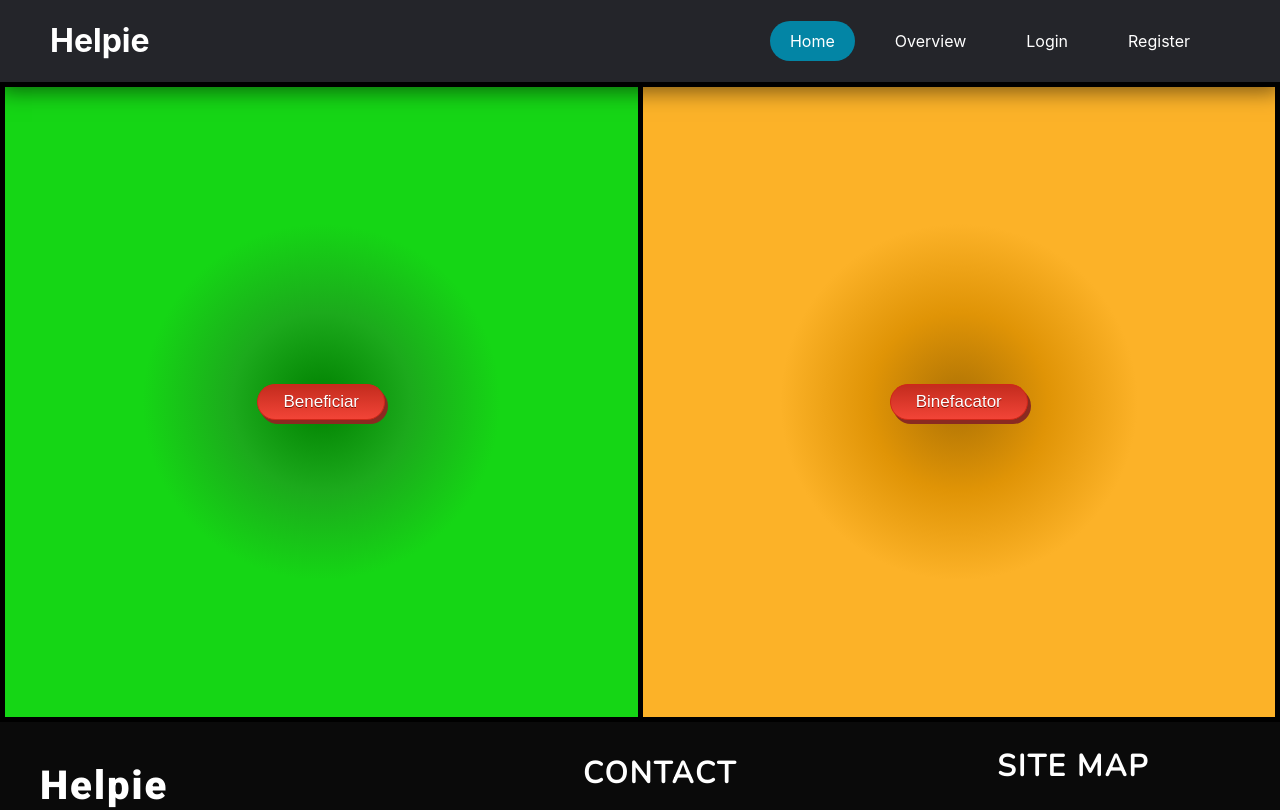
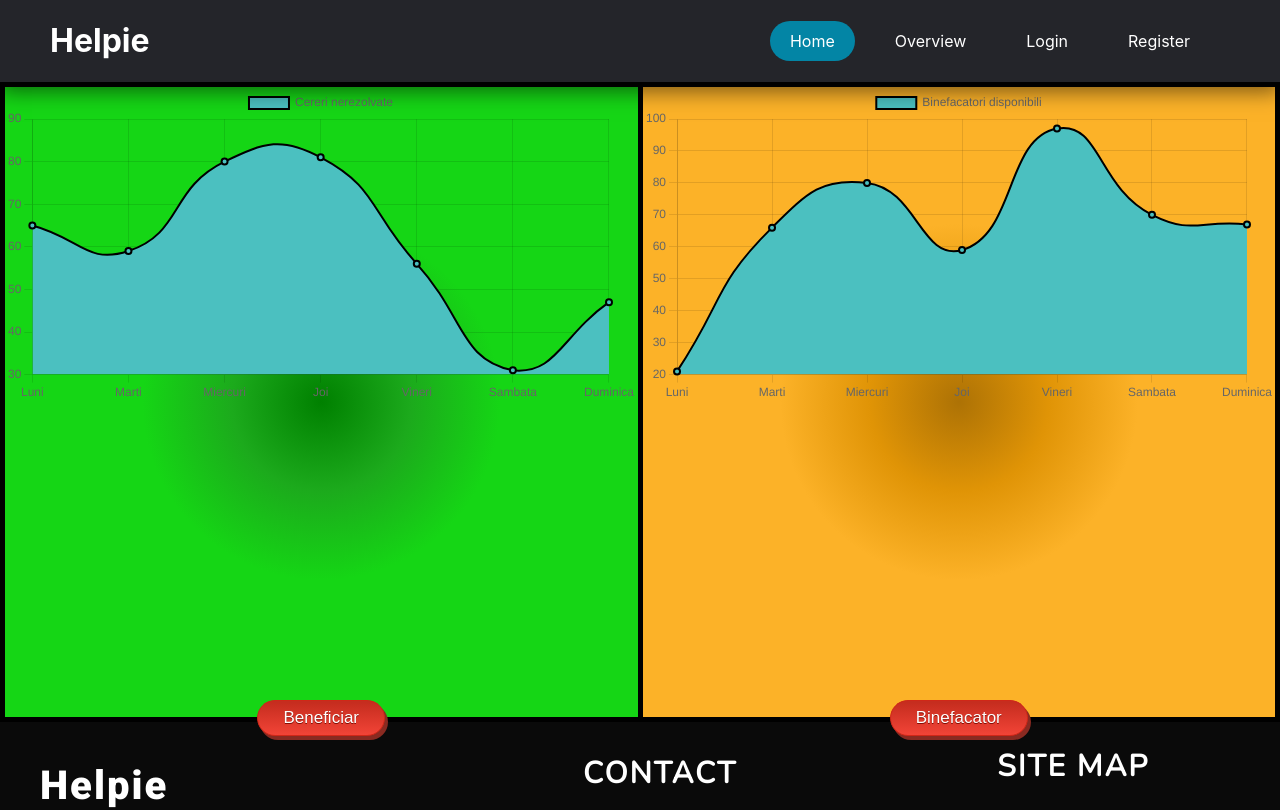
Before and after one commit to cristibctr/FrontEnd-Team2, a React (Create React App) app: page / in a window 1280 px wide. Shown: the top 810 px of the page. Built offline with nearby package versions, Linux system fonts and the light colour scheme.

Commit message:
Add files via upload

```diff
--- a/src/HomePage.js
+++ b/src/HomePage.js
@@ -1,11 +1,62 @@
 import React from "react"
 import styles from "./styles/HomePage.css"
+import { Line } from 'react-chartjs-2';
+
+const linie1 = {
+    labels: ['Luni', 'Marti', 'Miercuri',
+        'Joi', 'Vineri', 'Sambata', 'Duminica'],
+    datasets: [
+        {
+            label: 'Cereri nerezolvate',
+            fill: true,
+            lineTension: 0.5,
+            backgroundColor: 'rgba(75,192,192,1)',
+            borderColor: 'rgba(0,0,0,1)',
+            borderWidth: 2,
+            data: [65, 59, 80, 81, 56, 31, 47]
+        }
+    ]
+}
+
+const linie2 = {
+    labels: ['Luni', 'Marti', 'Miercuri',
+        'Joi', 'Vineri', 'Sambata', 'Duminica'],
+    datasets: [
+        {
+            label: 'Binefacatori disponibili',
+            fill: true,
+            lineTension: 0.5,
+            backgroundColor: 'rgba(75,192,192,1)',
+            borderColor: 'rgba(0,0,0,1)',
+            borderWidth: 2,
+            data: [21, 66, 80, 59, 97, 70, 67]
+        }
+    ]
+}
+
 
 const HomePage = () => {
     return (
         <div id="overview">
 
             <div id="beneficiar">
+
+                <div class="graficHome">
+                    <Line
+                        data={linie1}
+                        options={{
+                            title: {
+                                display: true,
+                                text: 'Cereri nerezolvate',
+                                fontSize: 20
+                            },
+                            legend: {
+                                display: true,
+                                position: 'right'
+                            }
+                        }}
+                    />
+                </div>
 
                 <div class="centerx2">
                     <a href="beneficiar.js" className="button"> Beneficiar </a>
@@ -14,6 +65,23 @@ const HomePage = () => {
             </div>
 
             <div id="binefacator">
+
+                <div class="graficHome">
+                    <Line
+                        data={linie2}
+                        options={{
+                            title: {
+                                display: true,
+                                text: 'Binefacatori disponibili',
+                                fontSize: 20
+                            },
+                            legend: {
+                                display: true,
+                                position: 'right'
+                            }
+                        }}
+                    />
+                </div>
 
                 <div class="centerx2">
                     <a href="binefacator.js" className="button"> Binefacator </a>
--- a/src/Motivation.js
+++ b/src/Motivation.js
@@ -3,25 +3,25 @@ import styles from "./styles/Motivation.css"
 
 const Motivation = () => {
     return (
-        <div id="body">
+        <div id="paginaMotivation">
             <h1 id="title">Motivations</h1>
-                <article id="main">
-                    <section id="first">
+            <article id="articoleMotivation">
+                <section id="unu">
                     <h2>Why did we make this project?</h2>
                     <p>We started building this project as a university project for the Software Engineering course.</p>
                 </section>
-                    <section id="second">
+                <section id="doi">
                     <h2>What is the purpose of the application?</h2>
-                            <p>The main idea behind the project is to create a platform where people could help each other through various means, limited only by the kindness of the people who want to help. <br/>
+                    <p>The main idea behind the project is to create a platform where people could help each other through various means, limited only by the kindness of the people who want to help. <br />
                             Its goal is to build a community of kind people who wish to make a better world by helping those in need, and getting help as well when they need it.
                             </p>
                 </section>
-                    <section id="third">
+                <section id="trei">
                     <h2>Who is this project's main audience?</h2>
                     <p>This project is addressed to people of all ages, but especially for the elders and people in need, who can benefit from help from others.
                             </p>
                 </section>
-                    <section id="fourth">
+                <section id="patru">
                     <h2>What is the future of this project?</h2>
                     <p>There is no current prediction over how this project will look like in the future, as it may only remain in the university project stage.
                             </p>
```
Lines whose indentation alone changed are shown as unchanged.
